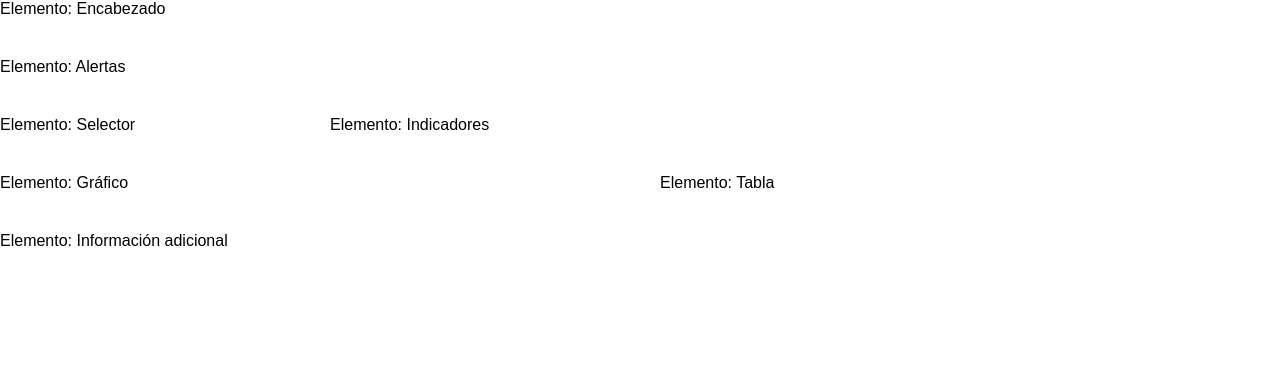
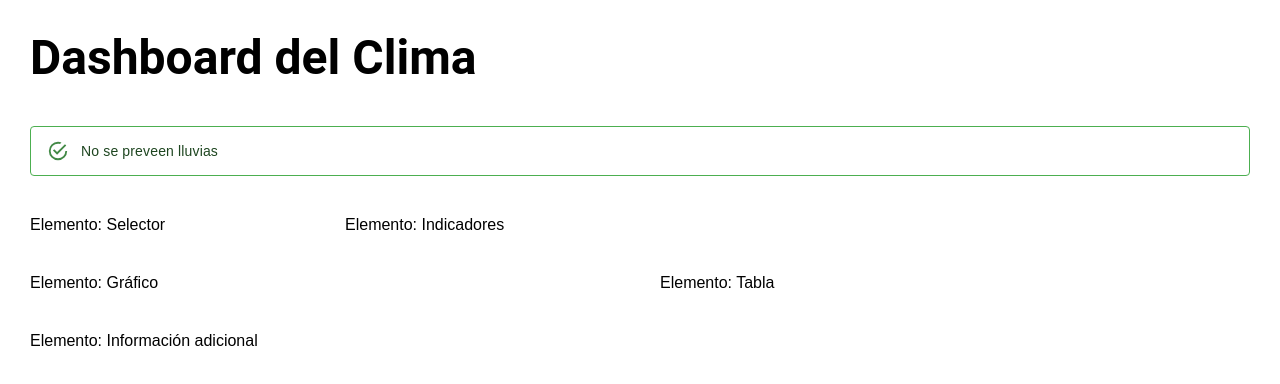
Before and after one commit to EddyArriaga/dashboard, a React (Vite) app: page / in a window 1280 px wide. Shown: the top 384 px of the page. Built offline with nearby package versions, Linux system fonts and the light colour scheme.

Commit message:
guia-13 realizada

```diff
--- a/src/App.tsx
+++ b/src/App.tsx
@@ -1,4 +1,6 @@
 import {Grid} from '@mui/material';
+import HeaderUI from './components/HeaderUI';
+import AlertUI from './components/AlertUI';
 import './App.css';
 
 function App() {
@@ -6,10 +8,14 @@ function App() {
     return (
         <Grid container spacing={5} sx={{justifyContent:"left", alignItems:"center"}}>
             {/* Encabezado */}
-            <Grid size={{xs:12, md:12}}>Elemento: Encabezado</Grid>
+            <Grid size={{xs:12, md:12}}>
+                <HeaderUI/>
+            </Grid>
 
             {/* Alertas */}
-            <Grid size={{xs:12, md:12}}>Elemento: Alertas</Grid>
+            <Grid size={{xs:12, md:12}}>
+                <AlertUI description="No se preveen lluvias"/>
+            </Grid>
 
             {/* Selector */}
             <Grid size={{xs:12, md:3}}>Elemento: Selector</Grid>
--- /dev/null
+++ b/src/components/AlertUI.tsx
@@ -0,0 +1,16 @@
+import Alert from "@mui/material/Alert";
+
+interface AlertConfig {
+    description: string;
+}
+
+/* Componente de Alerta */
+function AlertUI(config:AlertConfig) {
+    return (
+        <Alert severity="success" variant="outlined">
+            {config.description}
+        </Alert>
+    );
+}
+
+export default AlertUI;
--- /dev/null
+++ b/src/components/HeaderUI.tsx
@@ -0,0 +1,12 @@
+import Typography from "@mui/material/Typography";
+
+/* Componente del encabezado */
+function HeaderUI() {
+    return (
+        <Typography variant={"h3"} component={"h1"} sx={{fontWeight:"bold"}}>
+            Dashboard del Clima
+        </Typography>
+    );
+}
+
+export default HeaderUI;
--- a/src/index.css
+++ b/src/index.css
@@ -4,3 +4,7 @@
     box-sizing: border-box;
     font-family: Arial, Helvetica, sans-serif;
 }
+
+body {
+    padding: 30px;
+}
```
